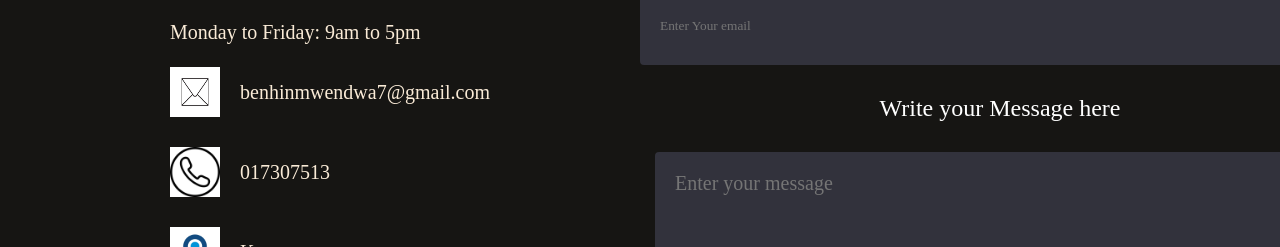
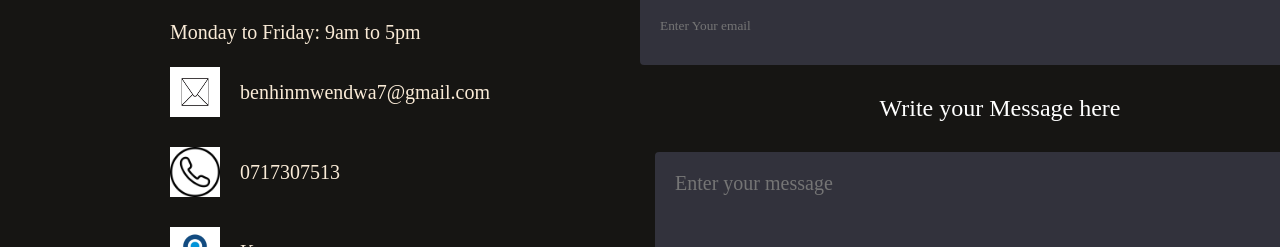
Before and after one commit to BenhinMwendwa/Myportfolio, a React (Create React App) app: page /contact in a window 1280 px wide. Shown: the part 6277-6524 px from the top of the page. Built offline with nearby package versions, Linux system fonts and the light colour scheme.

Commit message:
updated contact componnet

```diff
--- a/src/Components/Contact.js
+++ b/src/Components/Contact.js
@@ -50,7 +50,7 @@ function Contact() {
               <img src={Mail_icon} alt='mail' /><p>benhinmwendwa7@gmail.com</p>
             </div>
             <div className='contact-detail'>
-              <img src={Call} alt='call' /><p>017307513</p>
+              <img src={Call} alt='call' /><p>0717307513</p>
             </div>
             <div className='contact-detail'>
               <img src={Location} alt='location' /><p>Kenya</p>
```
